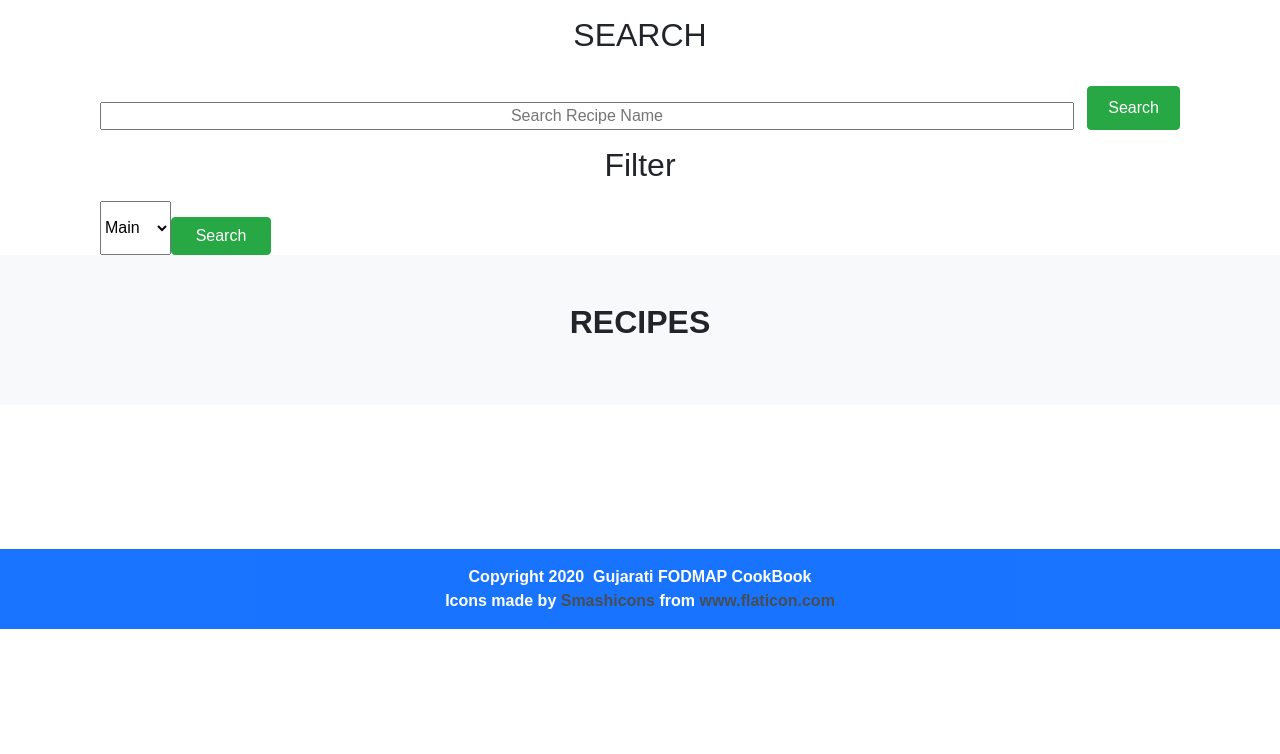
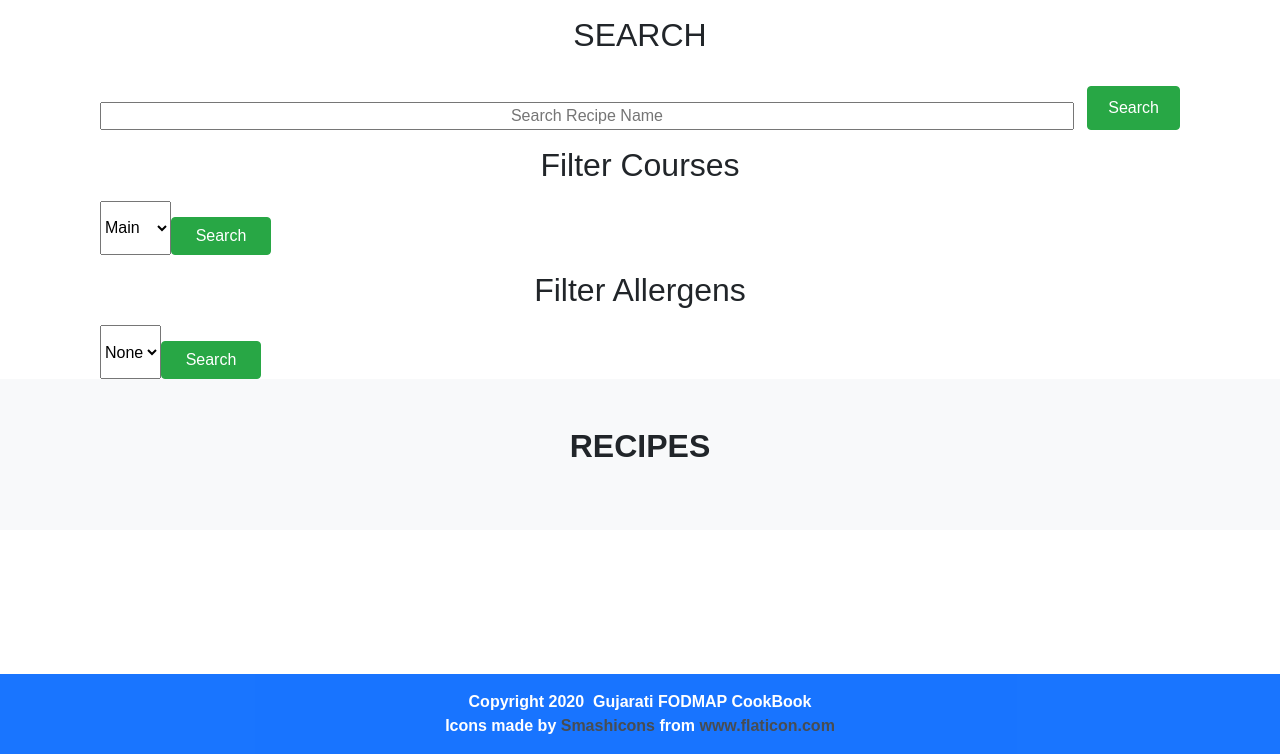
Before and after one commit to pranitastudent/Guju-FODMAP-CookBook, a Flask app: page / in a window 1280 px wide. Shown: the part 757-1511 px from the top of the page. Before the commit the page ends 1386 px from the top, so only its background shows below. Run offline with Flask 2, Linux system fonts and the light colour scheme; data that the repository does not hold is empty; some libraries are stand-ins or nearby versions.

Commit message:
Allergen filtering complete

```diff
--- a/app.py
+++ b/app.py
@@ -81,12 +81,14 @@ def findtask():
 
 def filtercourses():
 
+# request post method
     if request.method == "POST":
         for i in request.form:
             if i == "recipe_course":
                 filter_items = []
                 items = request.form.getlist("recipe_course")
                 my_key = request.form
+                # iterate through items
                 for item in items:
                     for key in my_key:
                         filter_items.append({key:item})
@@ -96,6 +98,29 @@ def filtercourses():
 
     return render_template('filter.html', results=results, title="Filter")
 
+
+# Filter Through Allergens
+
+@app.route('/filterallergens', methods=['GET', 'POST'])
+
+def filterallergens():
+
+# request post method
+    if request.method == "POST":
+        for i in request.form:
+            if i == "allergen":
+                filter_items = []
+                items = request.form.getlist("allergen")
+                my_key = request.form
+                # iterate through items
+                for item in items:
+                    for key in my_key:
+                        filter_items.append({key:item})
+                        results = mongo.db.tasks.find({'$and': [{'$or': filter_items}]})
+
+        print(results.count())
+
+    return render_template('filter.html', results=results, title="Filter")
 
 
 # Create Recipe
--- a/templates/index.html
+++ b/templates/index.html
@@ -36,11 +36,11 @@
 
 
 
-<!-- Filter -->
+<!-- Filter Courses -->
 
 
 <div class="container text-center">
-  <h2 class="text-center my-3">Filter</h2>
+  <h2 class="text-center my-3">Filter Courses</h2>
   <div class="row">
     <div class="col-sm-12 col-xs-12">
       <form method="POST" action="{{ url_for('filtercourses') }}" class="search-form">
@@ -49,6 +49,26 @@
           <option value="Main">Main</option>
           <option value="Starter">Starter</option>
           <option value="Desert">Desert</option>
+        </select>
+        <button class="btn btn-success search" type="submit">Search</button>
+        </div>
+      </form>
+    </div>
+  </div>
+</div>
+
+<!-- Filter Allergen -->
+
+<div class="container text-center">
+  <h2 class="text-center my-3">Filter Allergens</h2>
+  <div class="row">
+    <div class="col-sm-12 col-xs-12">
+      <form method="POST" action="{{ url_for('filterallergens') }}" class="search-form">
+        <div class="input-field col-sm-12 col-xs-12 d-flex">
+          <select name="allergen" id="allergen">
+          <option value="None">None</option>
+          <option value="Eggs">Eggs</option>
+          <option value="Nuts">Nuts</option>
         </select>
         <button class="btn btn-success search" type="submit">Search</button>
         </div>
```
Also changed, not shown: templates/filter.html (+23 -2 lines).
